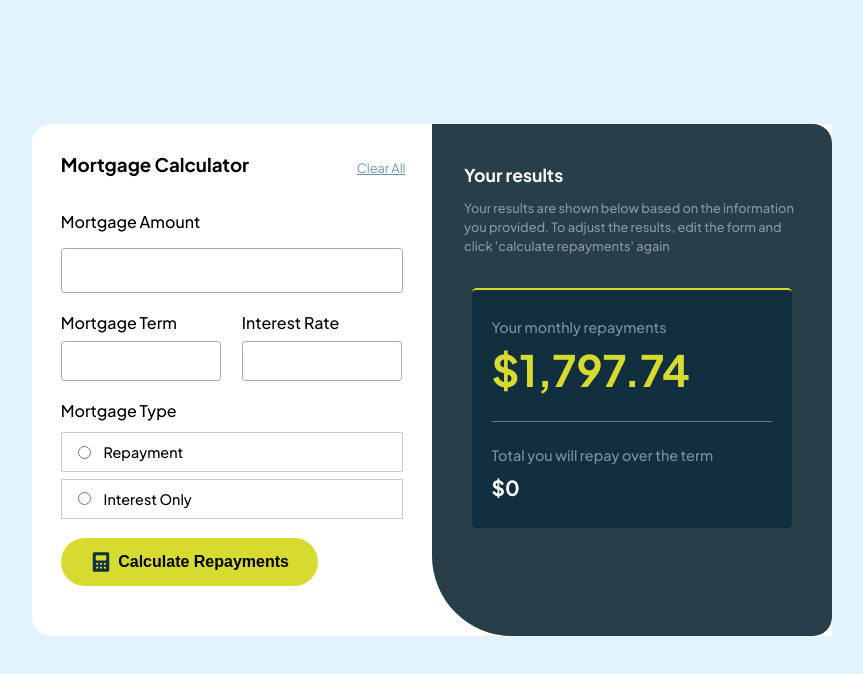
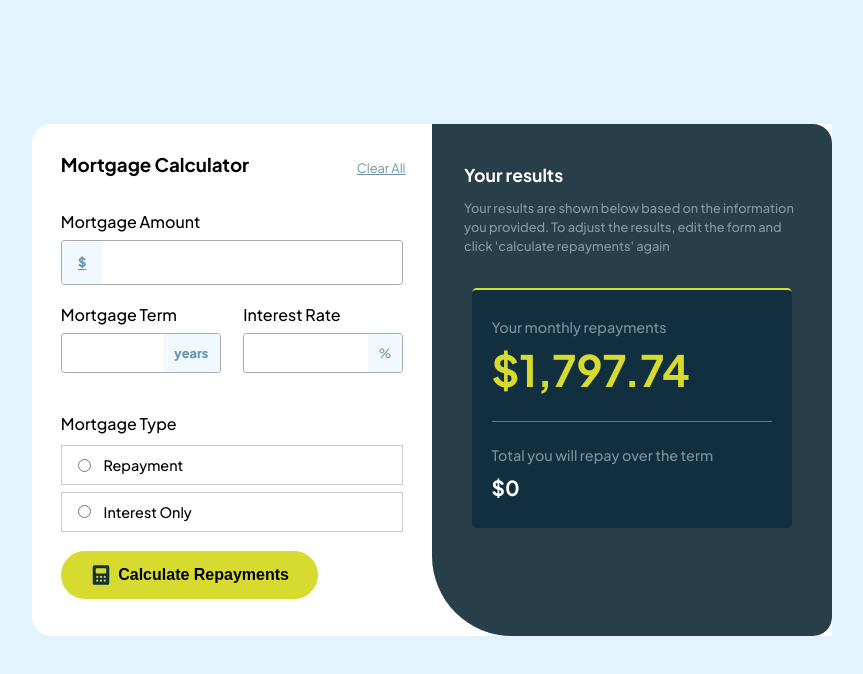
Before and after one commit to JunLovin/mortgage-repayment-calculator, a React (Vite) app: page / in a window 1280 px wide. Shown: the top 674 px of the page, without its empty margins (208-1071 px from the left). Built offline with nearby package versions, Linux system fonts and the light colour scheme.

Commit message:
Make span to all inputs

```diff
--- a/src/App.jsx
+++ b/src/App.jsx
@@ -17,34 +17,44 @@ function App() {
     secondInput.style.border = '1px solid var(--lime)';
   }
 
+  const  onClickResetToDefaults = () => {
+    monthlyRepaymentValue = `${1},${1283.21}`
+    document.body.backgroundColor = 'var(--slate-900)';
+  }
+
   return (
     <>
     <section className="container">
       <article className="calculator">
         <h1>Mortgage Calculator</h1>
         <span className="clearAll">Clear All</span>
+        <div className="mortgageAmount">
         <label htmlFor='amount' className="label">Mortgage Amount</label>
+        <span className="dollarSign">$</span>
         <input id='amount' name='amount' type='text' className="amount"></input>
+        </div>
         <div className='two-inputs'>
         <div className="first-input">
           <label htmlFor="term" className="label">Mortgage Term</label>
           <input type='text' id="term" name="term"></input>
+          <span className="years">years</span>
         </div>
         <div className="second-input">
           <label htmlFor="interest-rate" className="label">Interest Rate</label>
           <input type='text' id="interest-rate" name="interest-rate"></input>
+          <span className="percent">%</span>
         </div>
         </div>
         <label className="label">Mortgage Type</label>
         <div className="radio-btn">
           <div className="first-radio-btn two-radio-btn">
-          <input  onClick={changeFirstDivBackground} type="radio" value="Repayment" id="repayment" name="repayment"/><label htmlFor="repayment">Repayment</label>
+          <input  onClick={changeFirstDivBackground} type="radio" value="Repayment" id="repayment" name="repayment" className='radio'/><label htmlFor="repayment">Repayment</label>
           </div>
           <div className="second-radio-btn two-radio-btn">
-          <input  onClick={changeSecondDivBackground} type='radio' value="Interest Only" name="interest" id="interest"/><label htmlFor="interest">Interest Only</label>
+          <input  onClick={changeSecondDivBackground} type='radio' value="Interest Only" name="interest" id="interest"/><label htmlFor="interest" className='radio'>Interest Only</label>
           </div>
         </div>
-        <button><img src={calculatorBtn}/>Calculate Repayments</button>
+        <button onClick={onClickResetToDefaults}><img src={calculatorBtn}/>Calculate Repayments</button>
       </article>
       <article className='results'>
         <h2>Your results</h2>
```
